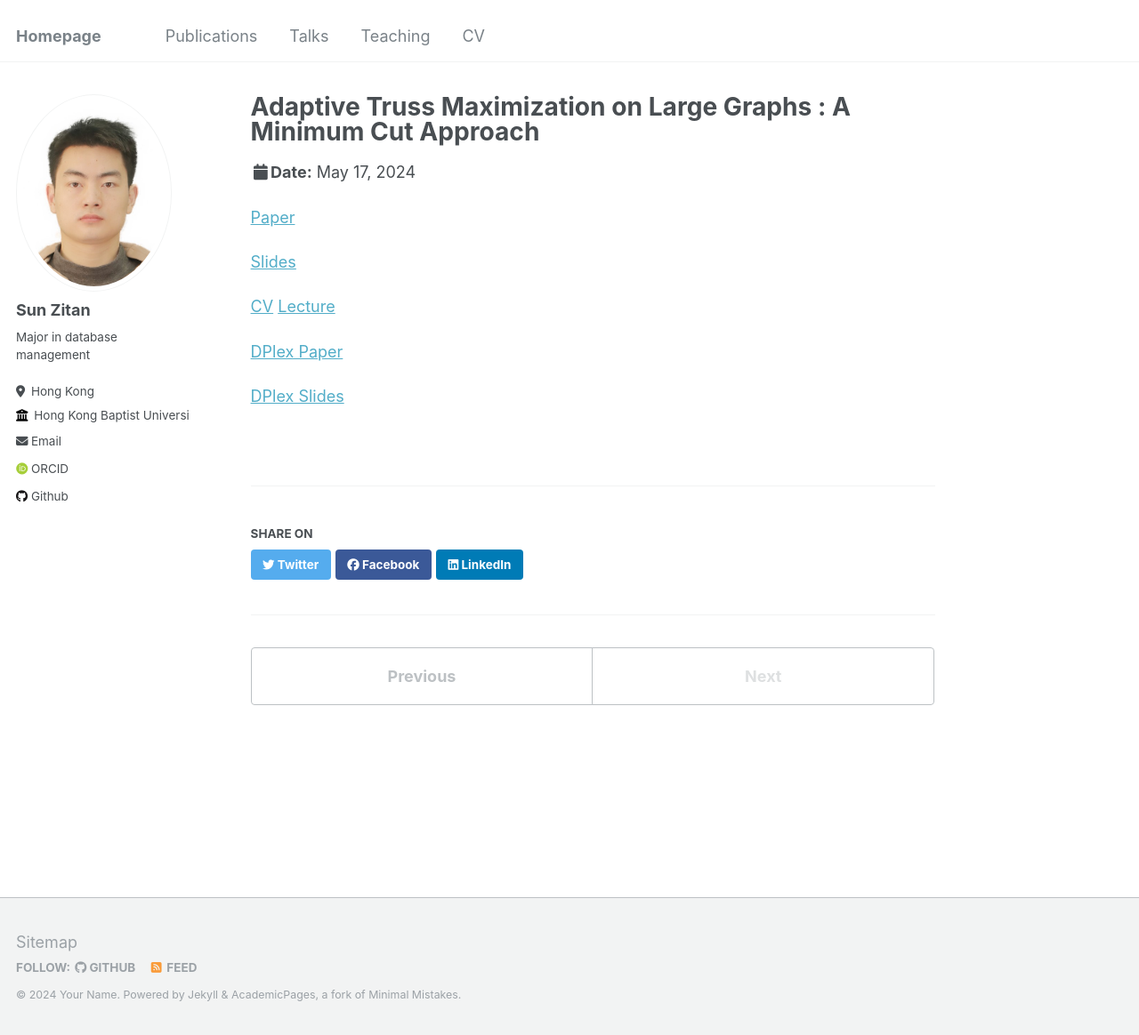
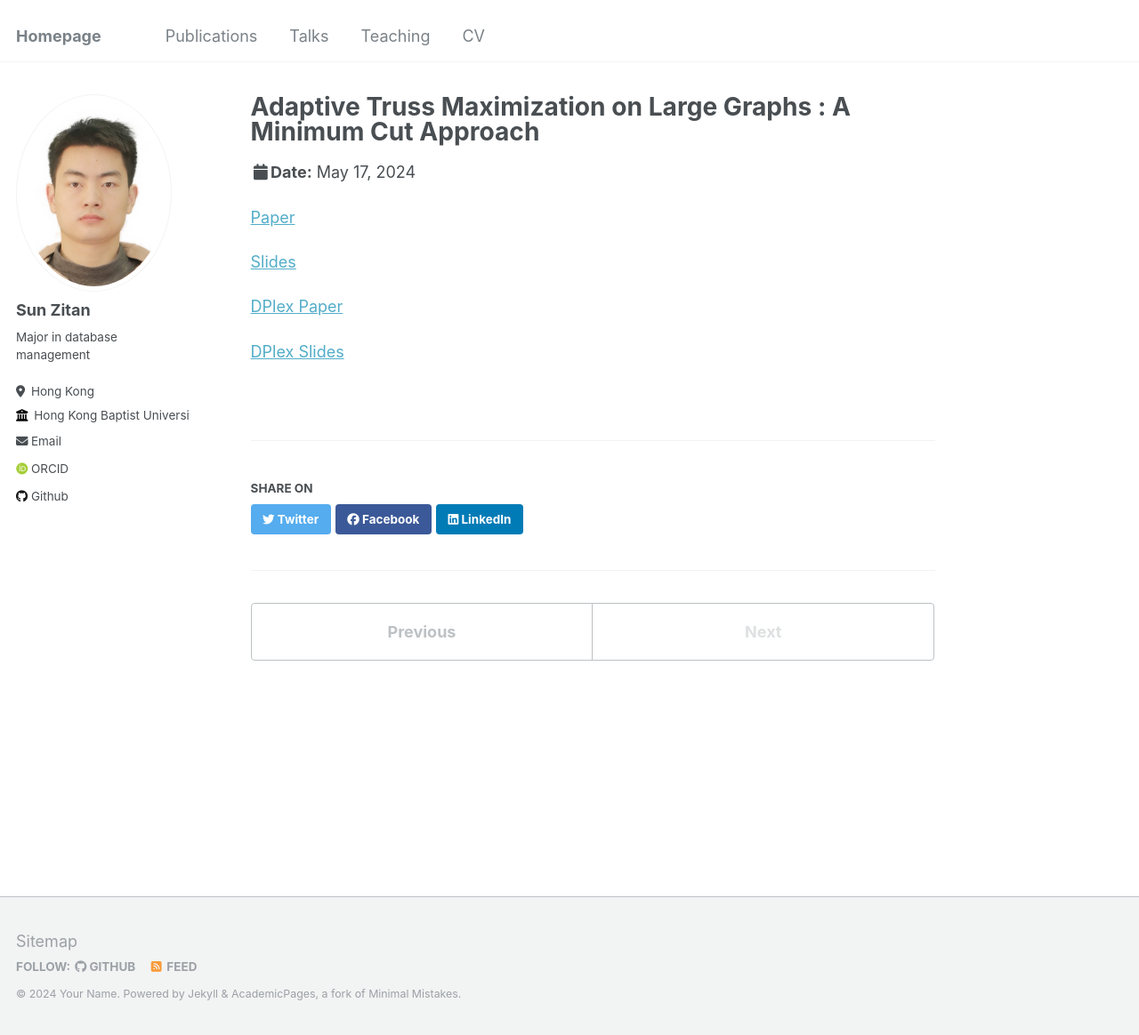
Before and after one commit to jinrdfh/HomePage, a Jekyll site: the page built from _talks/2024-05-17.md, in a window 1280 px wide and 1164 px high. Shown: the whole window at 89% size. Built offline with Jekyll 4.4.1, drawn with Linux system fonts in a browser that asks for light colours; some web fonts are replaced.

Commit message:
Update 2024-05-17.md

```diff
--- a/_talks/2024-05-17.md
+++ b/_talks/2024-05-17.md
@@ -14,8 +14,8 @@ location: "Utrecht, Netherlands"
 
 [Slides](https://www.comp.hkbu.edu.hk/~zitansun/ICDE2024.pptx)
 
-[CV](https://www.comp.hkbu.edu.hk/~zitansun/presentation/ZitanSun.pptx)
-[Lecture](https://www.comp.hkbu.edu.hk/~zitansun/presentation/lecture.pptx)
+<!--[CV](https://www.comp.hkbu.edu.hk/~zitansun/presentation/ZitanSun.pptx)
+[Lecture](https://www.comp.hkbu.edu.hk/~zitansun/presentation/lecture.pptx)-->
 
 [DPlex Paper](https://www.comp.hkbu.edu.hk/~zitansun/MaxDirectedPlex.pdf)
 
```
